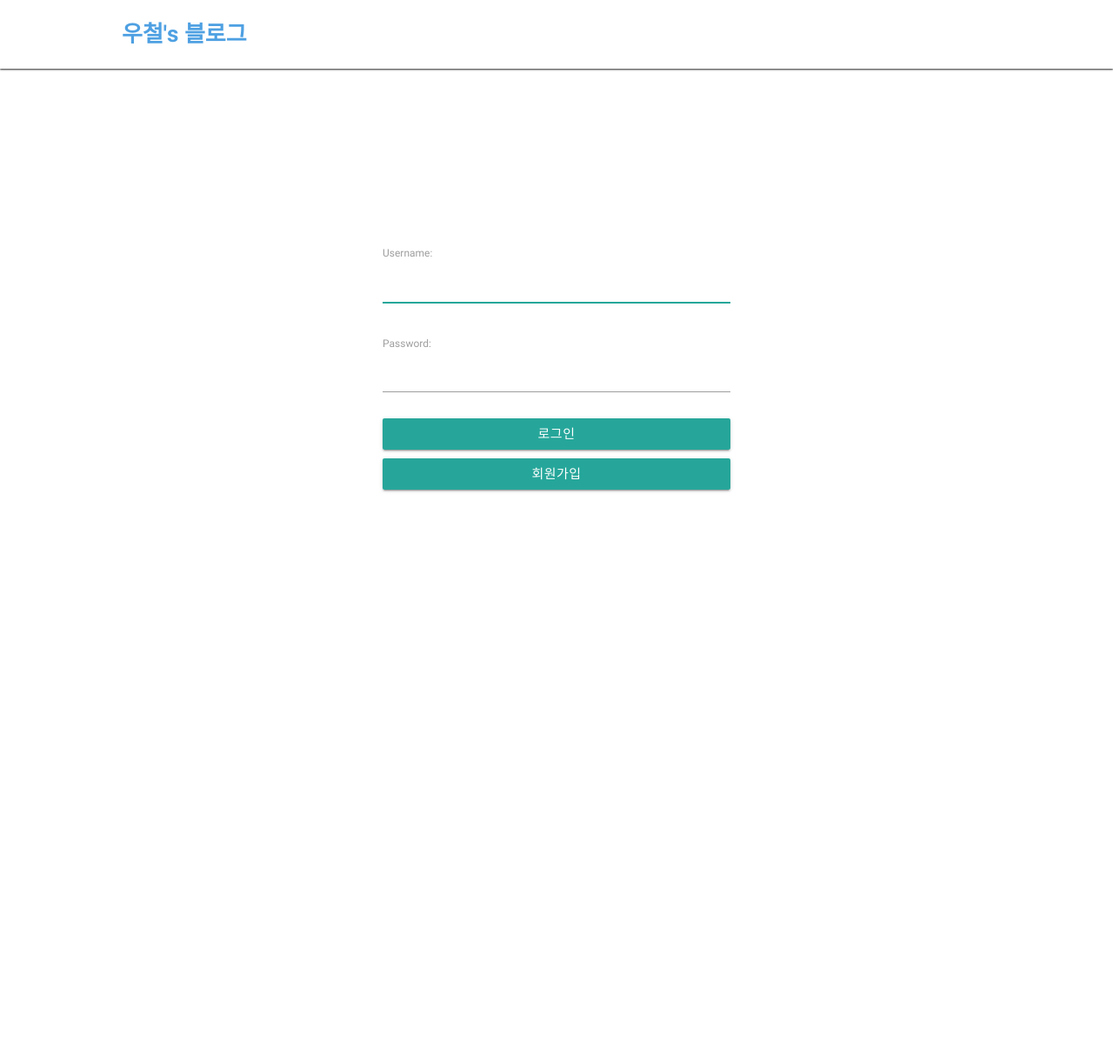
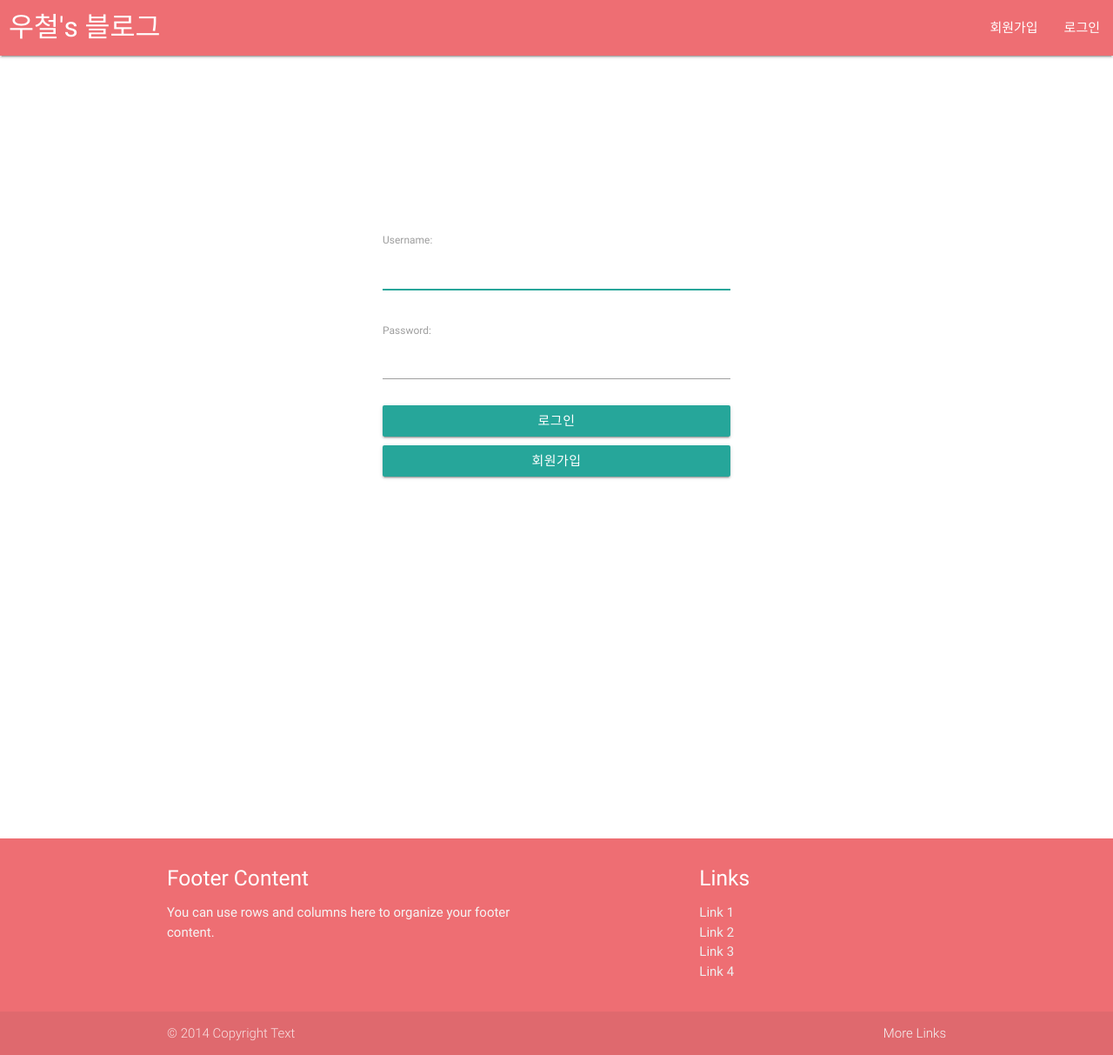
Before and after one commit to dlkorea/piro_remind, a Django app: page /accounts/login/ in a window 1280 px wide. Shown: the whole page at 87% size. Before the commit the page ends 566 px from the top, so only its background shows below. Run offline with Django 3.2, Linux system fonts and the light colour scheme; some libraries are stand-ins or nearby versions.

Commit message:
base.html 헤더 푸터 작업

```diff
--- a/core/templates/base.html
+++ b/core/templates/base.html
@@ -8,26 +8,63 @@
     <link href="{% static 'css/core.css' %}" rel="stylesheet" type="text/css" />
 
     <link rel="stylesheet" href="https://cdnjs.cloudflare.com/ajax/libs/materialize/0.100.2/css/materialize.min.css">
+    <link href="https://fonts.googleapis.com/icon?family=Material+Icons" rel="stylesheet">
 
     <script src="https://ajax.googleapis.com/ajax/libs/jquery/3.2.1/jquery.min.js"></script>
     <script src="https://cdnjs.cloudflare.com/ajax/libs/materialize/0.100.2/js/materialize.min.js"></script>
     <script src="{% static 'js/core_event.js' %}"></script>
 
-    <script>
+</head>
+<body>
+    <header>
+        <ul id="dropdown_for_login_user" class="dropdown-content">
+          <li><a href="{% url 'accounts:logout' %}">Log out..</a></li>
+        </ul>
 
-    </script>
-</head>
-<body style="margin: 0;">
-    <div style="padding: 20px; box-shadow: 0 1px 2px;">
-        <a href="/" style="display: block;
-                     width: 1000px;
-                     margin: auto;
-                     font-weight: bold;
-                     font-size: 26px;
-                     color: #4ea0e2;">우철's 블로그</a>
-    </div>
-    <div class="container">
+        <nav>
+          <div class="nav-wrapper">
+            <a href="/" class="brand-logo" style="margin-left: 10px;">우철's 블로그</a>
+            <ul class="right hide-on-med-and-down">
+                {% if request.user.is_authenticated %}
+                <li><a class="dropdown-button" href="#!" data-activates="dropdown_for_login_user">{{ request.user }}<i class="material-icons right">arrow_drop_down</i></a></li>
+                {% else %}
+                <li><a href="{% url 'accounts:signup' %}">회원가입</a></li>
+                <li><a href="{% url 'accounts:login' %}">로그인</a></li>
+                {% endif %}
+            </ul>
+          </div>
+        </nav>
+
+    </header>
+
+    <div class="container" style="margin: 50px auto;">
         {% block content %}{% endblock %}
     </div>
+
+    <footer class="page-footer">
+      <div class="container">
+        <div class="row">
+          <div class="col l6 s12">
+            <h5 class="white-text">Footer Content</h5>
+            <p class="grey-text text-lighten-4">You can use rows and columns here to organize your footer content.</p>
+          </div>
+          <div class="col l4 offset-l2 s12">
+            <h5 class="white-text">Links</h5>
+            <ul>
+              <li><a class="grey-text text-lighten-3" href="#!">Link 1</a></li>
+              <li><a class="grey-text text-lighten-3" href="#!">Link 2</a></li>
+              <li><a class="grey-text text-lighten-3" href="#!">Link 3</a></li>
+              <li><a class="grey-text text-lighten-3" href="#!">Link 4</a></li>
+            </ul>
+          </div>
+        </div>
+      </div>
+      <div class="footer-copyright">
+        <div class="container">
+        © 2014 Copyright Text
+        <a class="grey-text text-lighten-4 right" href="#!">More Links</a>
+        </div>
+      </div>
+    </footer>
 </body>
 </html>
```
